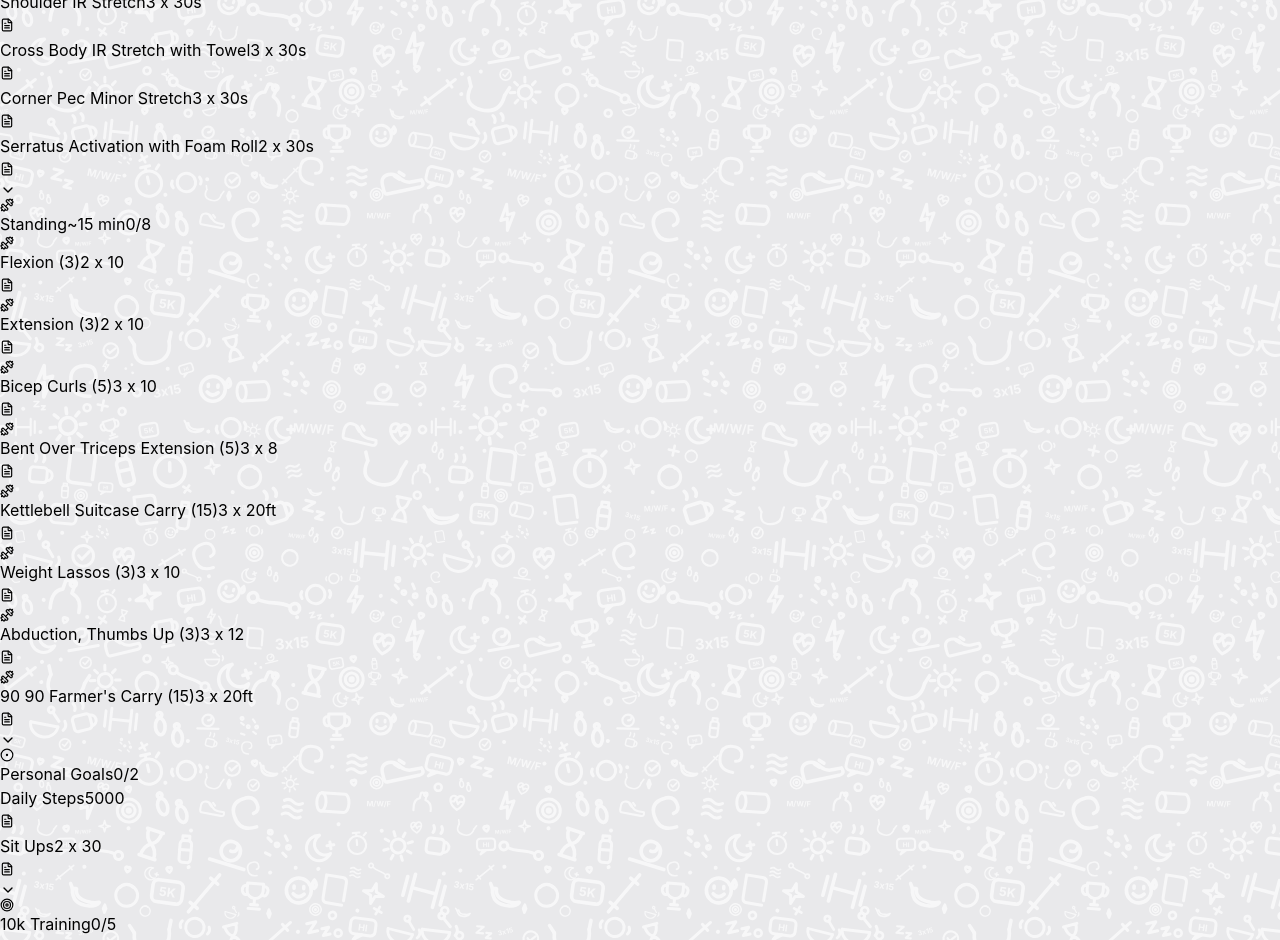
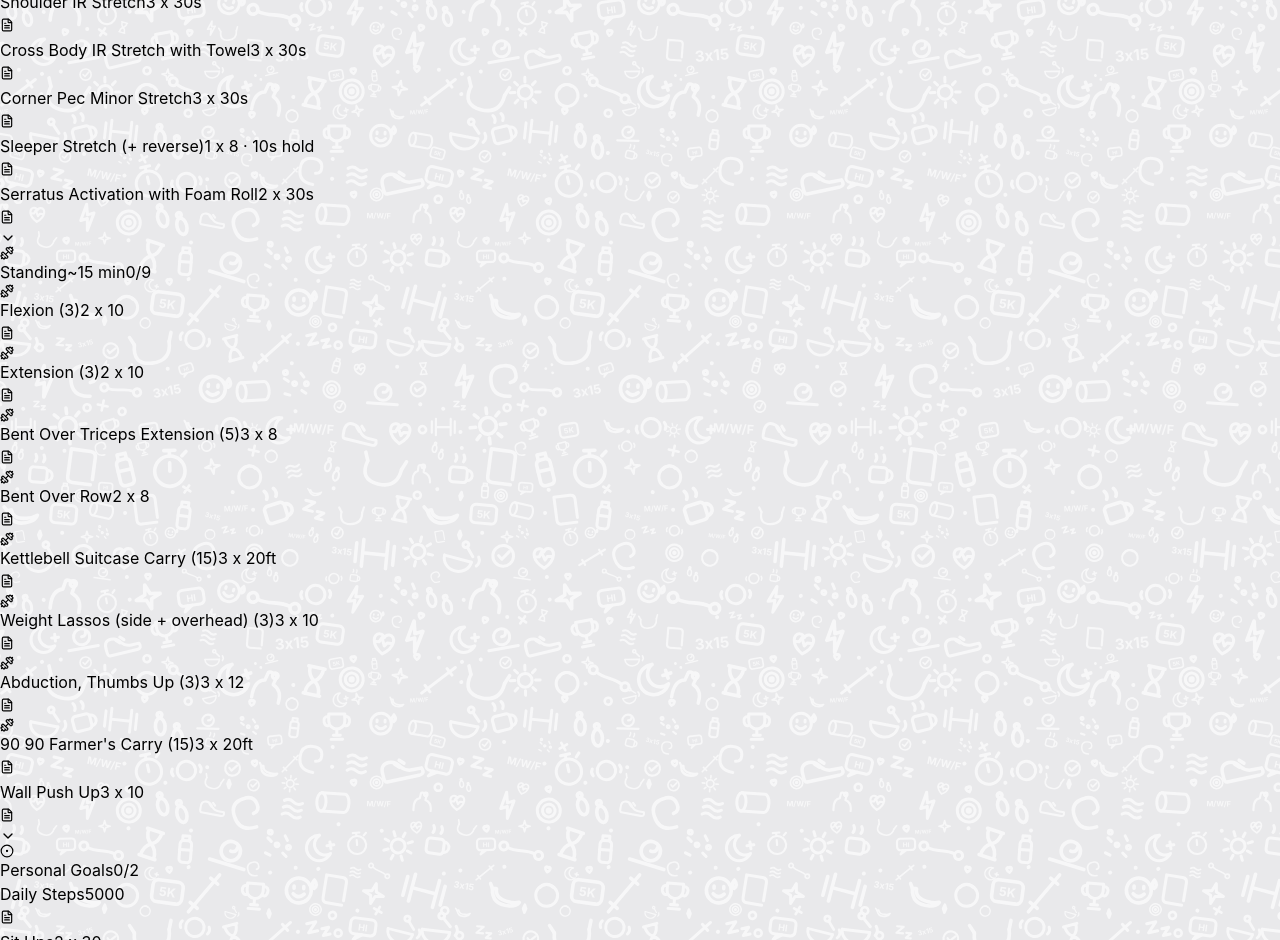
Before and after one commit to ungoldman/pt-tracker, a React (Vite) app: page / in a window 1280 px wide. Shown: the part 1860-2800 px from the top of the page. Built offline with nearby package versions, Linux system fonts and the light colour scheme.

Commit message:
fix: sync shoulder exercises with PT program
Bent Over Row had no position word in its name, so no block claimed it
and it never rendered.

```diff
--- a/src/data.js
+++ b/src/data.js
@@ -56,9 +56,10 @@
   },
 
   { name: 'Corner Pec Minor Stretch', type: 'stretch', sets: 3, hold: '30s' },
+  { name: 'Sleeper Stretch (+ reverse)', type: 'stretch', sets: 1, reps: 8, hold: '10s' },
 
   {
-    name: 'Standing Bicep Curls (5) with Dumbbell',
+    name: 'Seated Bicep Curls with Rotation (5) with Dumbbell',
     type: 'strength',
     sets: 3,
     reps: 10
@@ -94,7 +95,7 @@
     name: 'Wall Ball Circles (flex/scap/abd)',
     type: 'warmup',
     sets: 3,
-    reps: 15
+    reps: 12
   },
 
   {
@@ -123,7 +124,7 @@
     sets: 3,
     reps: 12
   },
-  { name: 'Bent Over Row with Dumbbell', type: 'strength', sets: 3, reps: 10 },
+  { name: 'Standing Bent Over Row with Dumbbell', type: 'strength', sets: 2, reps: 8 },
 
   {
     name: 'Serratus Activation with Foam Roll',
@@ -143,7 +144,7 @@
     name: 'Shoulder IR (rotate) with Resistance',
     type: 'resistance',
     sets: 3,
-    reps: 12
+    reps: 15
   },
 
   {
@@ -175,7 +176,7 @@
   },
 
   {
-    name: 'Standing Weight Lassos with Dumbbell (3)',
+    name: 'Standing Weight Lassos (side + overhead) with Dumbbell (3)',
     type: 'priority',
     sets: 3,
     reps: 10
@@ -201,6 +202,10 @@
     sets: 3,
     reps: 12
   },
+
+  { name: 'Standing Wall Push Up', type: 'strength', sets: 3, reps: 10 },
+  // No chin-up bar at home. Improvised, e.g. playground equipment.
+  { name: 'Seated Chin Up', type: 'strength', sets: 2, reps: 8 },
 
   // HAND (home program, daily)
   { name: 'Volar Hand Self Massage', type: 'hand', sets: 3, reps: 10 },
```
